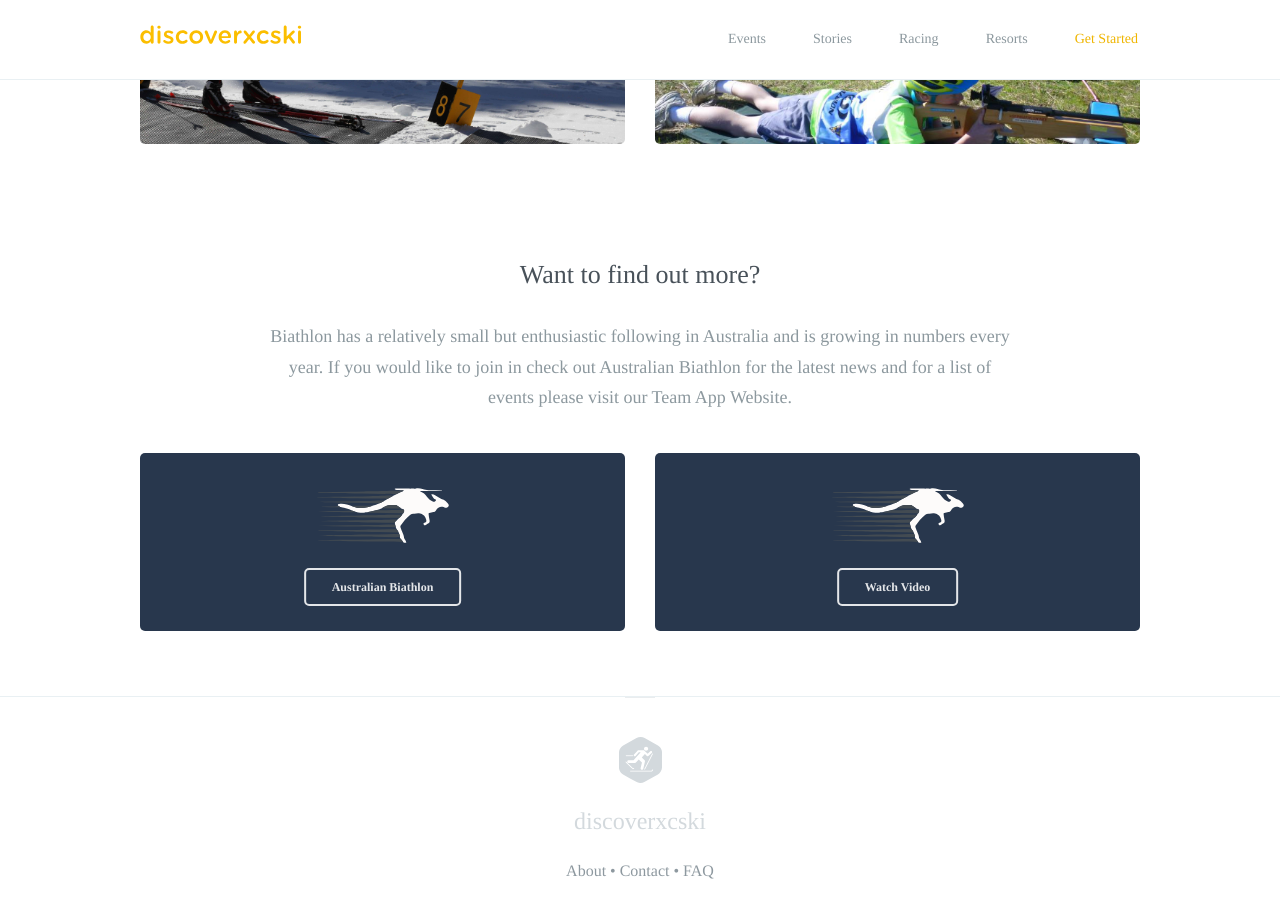
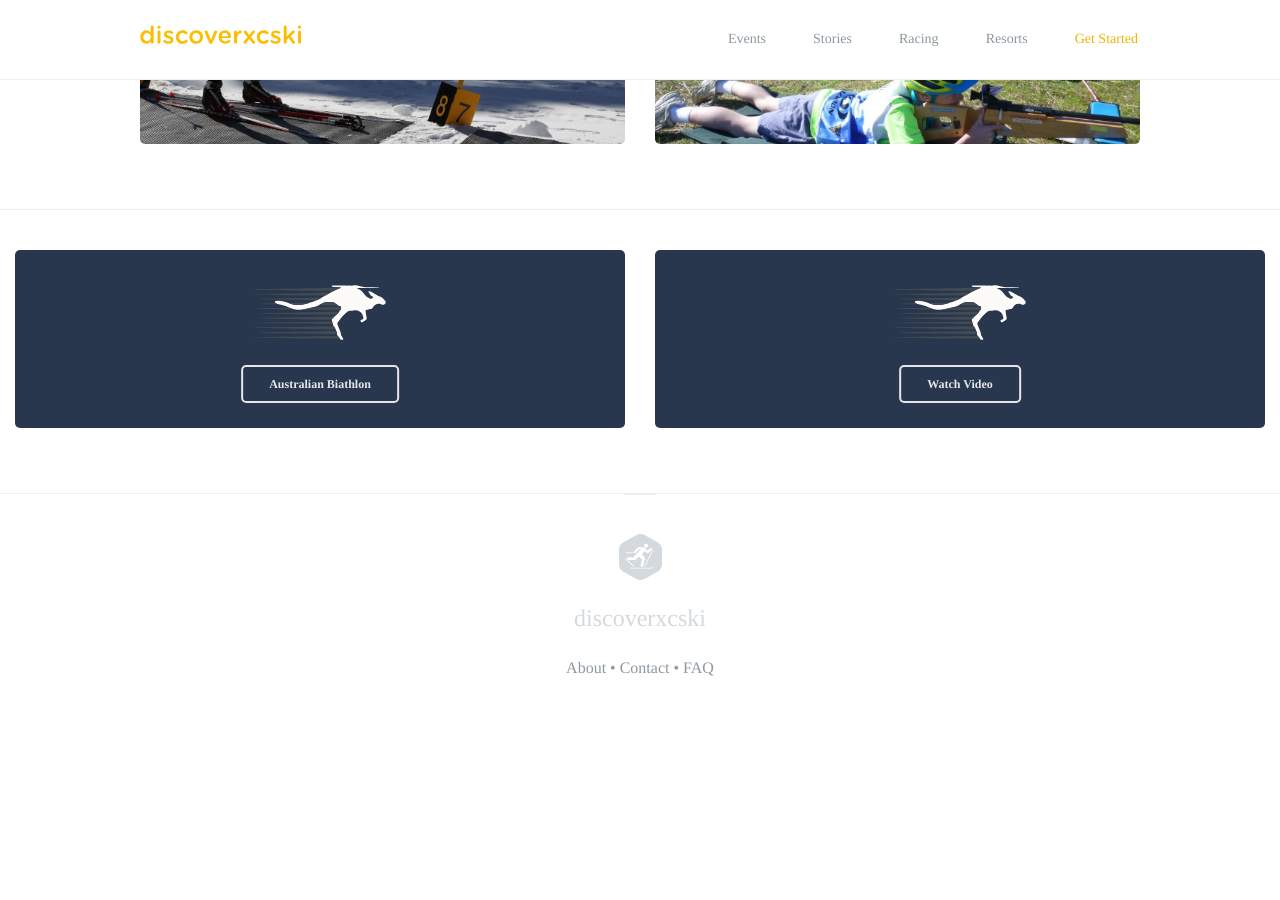
Before and after one commit to robcatto/robcatto.github.io, a Jekyll site: the page built from racing/australian-biathlon/index.html, in a window 1280 px wide and 900 px high, scrolled down 2186 px. Built offline with Jekyll 4.4.1, drawn with Linux system fonts in a browser that asks for light colours; some web fonts are replaced; Markdown is read by kramdown in place of the engine named in the settings; after the commit the page ends 2918 px from its top, so only the background shows below that.

Commit message:
Update index.html

```diff
--- a/racing/australian-biathlon/index.html
+++ b/racing/australian-biathlon/index.html
@@ -73,7 +73,7 @@ layout: default
 
 
 
-                 <section class="mobile_section" style="border-bottom: none">
+                 <section class="mobile_section">
                 <h3>Mt Hotham Biathlon Range</h3>
                 <p>
                     Australia's biathlon is based at the Whiskey Flat Range near Mt Hotham and is the only Biathlon range in Australia.  All races are held exclusively at Whiskey Flat. Biathlon events are held during the Australian winter snow season and also continue during the off season with various dryland events held around Australia.
@@ -112,7 +112,7 @@ layout: default
                 </div>
                   </section>
 
-                   <section class="mobile_section">
+                   <section class="mobile_section" style="border-bottom: none>
                 <h3>Want to find out more?</h3>
                 <p>
                 Biathlon has a relatively small but enthusiastic following in Australia and is growing in numbers every year. If you would like to join in check out Australian Biathlon for the latest news and for a list of events please visit our Team App Website.
```
